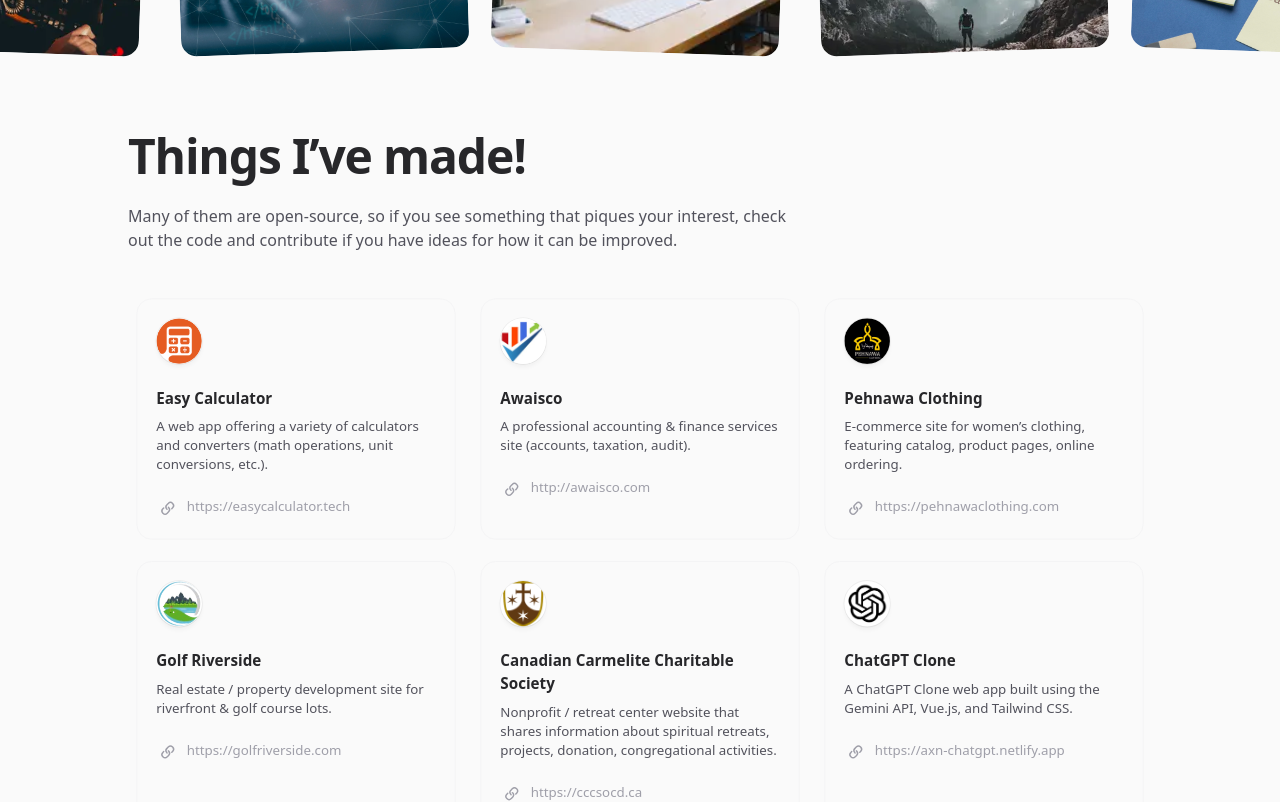
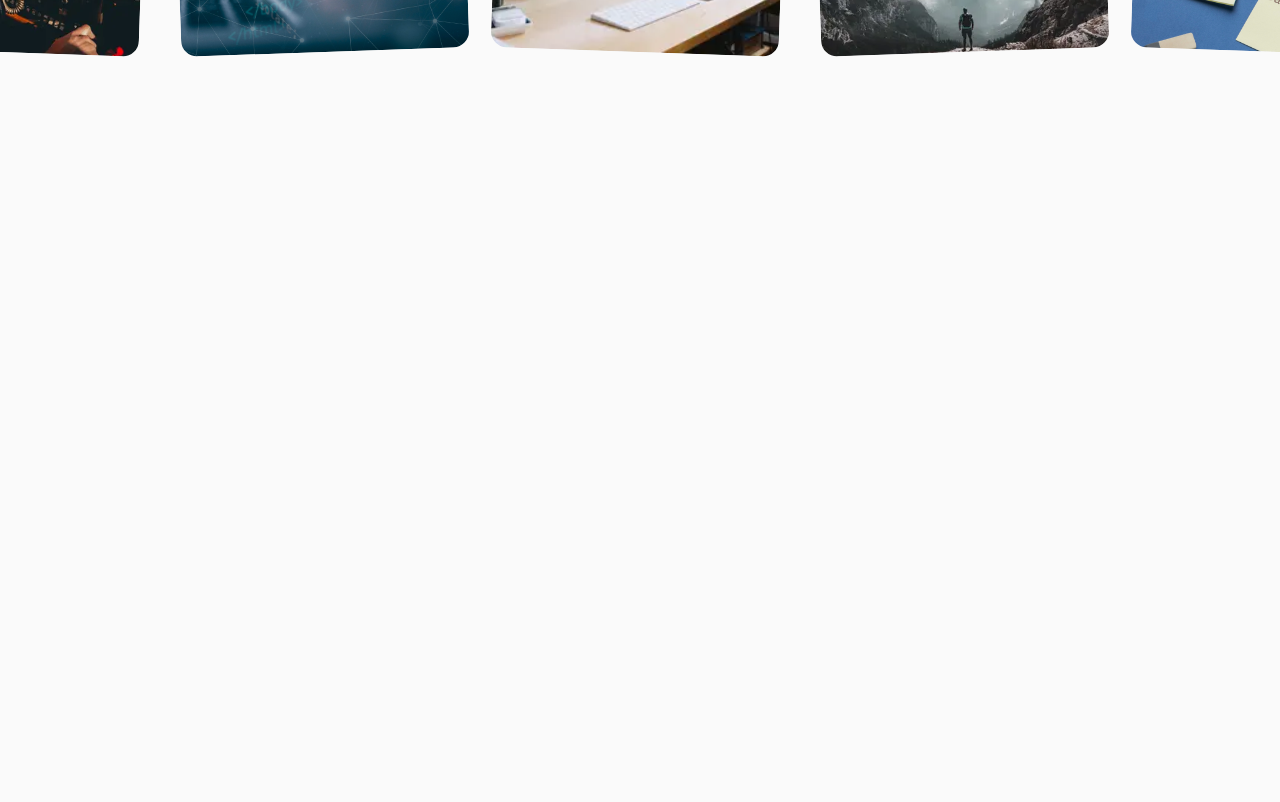
Before and after one commit to axndev/portfolio-axn, a Vue app: page / in a window 1280 px wide. Shown: the part 860-1662 px from the top of the page. Built offline with nearby package versions, Linux system fonts and the light colour scheme.

Commit message:
AOS Animations

```diff
--- a/package.json
+++ b/package.json
@@ -14,6 +14,7 @@
   "dependencies": {
     "@tailwindcss/vite": "^4.1.11",
     "@vueuse/core": "^13.6.0",
+    "aos": "^3.0.0-beta.6",
     "axios": "^1.12.2",
     "gsap": "^3.13.0",
     "json-server": "^1.0.0-beta.3",
--- a/src/App.vue
+++ b/src/App.vue
@@ -2,8 +2,14 @@
 import { onMounted, ref } from "vue";
 import Footer from "./ui/Footer.vue";
 import Navbar from "./ui/Navbar.vue";
-import LocomotiveScroll from "locomotive-scroll";
+import AOS from 'aos';
+import 'aos/dist/aos.css';
 import Loader from "./ui/Loader.vue";
+
+AOS.init({
+  duration: 1000,
+});
+
 </script>
 
 <template>
--- a/src/Views/HomeView.vue
+++ b/src/Views/HomeView.vue
@@ -16,17 +16,17 @@
       <div class="relative px-4 sm:px-8 lg:px-12">
         <div class="mx-auto max-w-2xl lg:max-w-5xl content">
           <div class="max-w-2xl">
-            <h1
+            <h1 data-aos="flip-up"     data-aos-delay="1000"
               class="text-4xl font-bold tracking-tight text-zinc-800 sm:text-5xl dark:text-zinc-100"
             >
               WordPress & Frontend Developer (React & Vue)
             </h1>
-            <p class="mt-6 text-base text-zinc-600 dark:text-zinc-400">
+            <p data-aos="fade-up" data-aos-delay="1400" class="mt-6 text-base text-zinc-600 dark:text-zinc-400">
               I’m Kaleemullah Ahsan, a frontend developer specializing in
               WordPress, React, and Vue. I create fast, responsive, and
               user-friendly websites with clean design and smooth functionality.
             </p>
-            <div class="mt-6 flex gap-6 social">
+            <div class="mt-6 flex gap-6 social" data-aos="fade-right" data-aos-delay="1700">
               <a
                 class="group -m-1 p-1"
                 aria-label="Follow on X"
@@ -93,7 +93,7 @@
                 </svg>
               </a>
             </div>
-            <div class="hireBtn">
+            <div class="hireBtn" data-aos="fade-in" data-aos-delay="2000">
               <a
                 href="https://wa.me/923190117384"
                 target="_blank"
@@ -152,12 +152,12 @@
       <div class="relative px-4 sm:px-8 lg:px-12">
         <div class="mx-auto max-w-2xl lg:max-w-5xl projects">
           <header class="max-w-2xl">
-            <h1
+            <h1 data-aos="flip-up"
               class="text-4xl font-bold tracking-tight text-zinc-800 sm:text-5xl dark:text-zinc-100"
             >
               Things I’ve made!
             </h1>
-            <p class="mt-6 text-base text-zinc-600 dark:text-zinc-400">
+            <p data-aos="fade-in" class="mt-6 text-base text-zinc-600 dark:text-zinc-400">
               Many of them are open-source, so if you see something that piques
               your interest, check out the code and contribute if you have ideas
               for how it can be improved.
--- a/src/components/Projects.vue
+++ b/src/components/Projects.vue
@@ -20,7 +20,7 @@
 
 <template>
   <!-- Template remains the same -->
-  <div class="my-10">
+  <div class="my-10" data-aos="fade-up">
     <ul
       role="list"
       class="grid projects-grid grid-cols-1 gap-2 sm:grid-cols-2 lg:grid-cols-3"
--- a/src/ui/Navbar.vue
+++ b/src/ui/Navbar.vue
@@ -38,10 +38,10 @@
 
 <template>
 
-    <header class="pointer-events-none relative z-50 flex flex-none flex-col">
+    <header class="pointer-events-none relative z-50 flex flex-none flex-col" data-aos="fade-down">
         <template v-if="$route.path === '/'">
             <div class="order-last mt-[calc(--spacing(16)-(--spacing(3)))]"></div>
-            <div class="sm:px-8 top-0 order-last -mb-3 pt-3" id="homeAavatar">
+            <div class="sm:px-8 top-0 order-last -mb-3 pt-3" id="homeAavatar" data-aos="fade-right">
                 <div class="mx-auto w-full max-w-7xl lg:px-8">
                     <div class="relative px-4 sm:px-8 lg:px-12">
                         <div class="mx-auto max-w-2xl lg:max-w-5xl">
```
Also changed, not shown: 1 other file (tests, documents, lock files or other folders).
